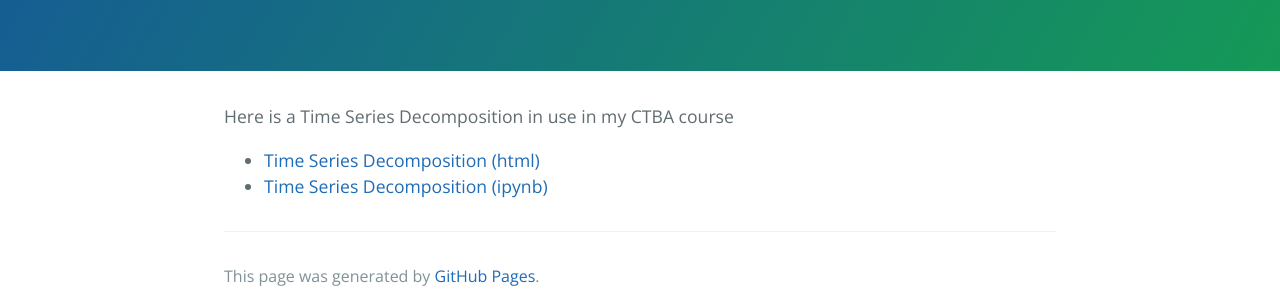
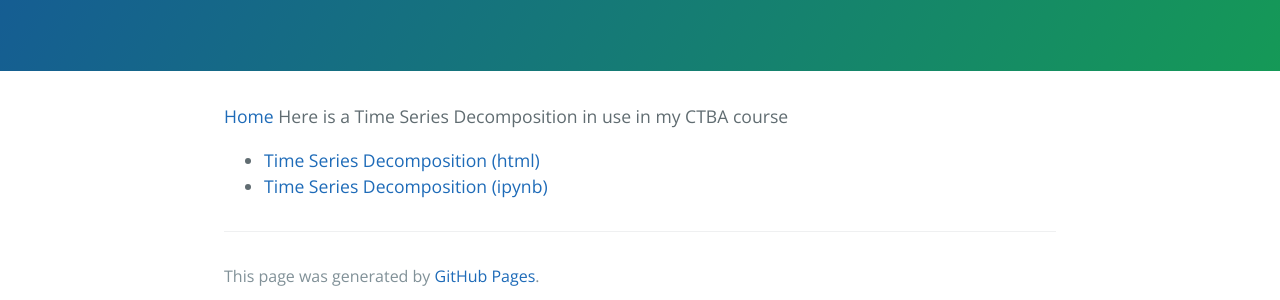
Before and after one commit to leducse/leducse.github.io, a Jekyll site: the page built from timeseries/index.md, in a window 1280 px wide. Shown: the part 246-546 px from the top of the page. Built offline with Jekyll 4.4.1, drawn with Linux system fonts in a browser that asks for light colours; our own code applies the rules of GitHub Pages for plain Markdown files.

Commit message:
Update index.md

```diff
--- a/timeseries/index.md
+++ b/timeseries/index.md
@@ -2,6 +2,7 @@
 Title: TimeSeriesDecomposition
 description: Course Content: Timeseries Decompesition
 ---
+<a href="https://leducse.github.io">Home</a>
 Here is a Time Series Decomposition in use in my CTBA course
 - [Time Series Decomposition (html)](TimeSeriesDecomposition-1.html)
 - [Time Series Decomposition (ipynb)](TimeSeriesDecomposition-1.ipynb)
```
